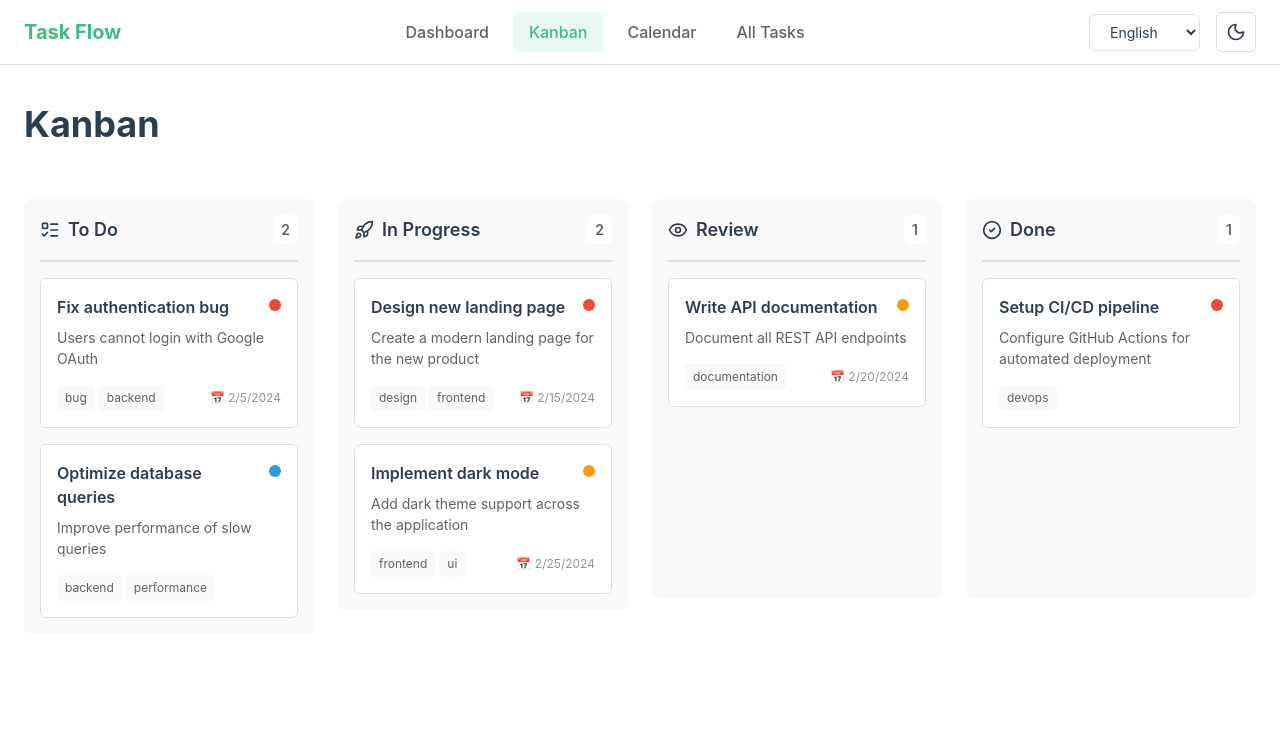
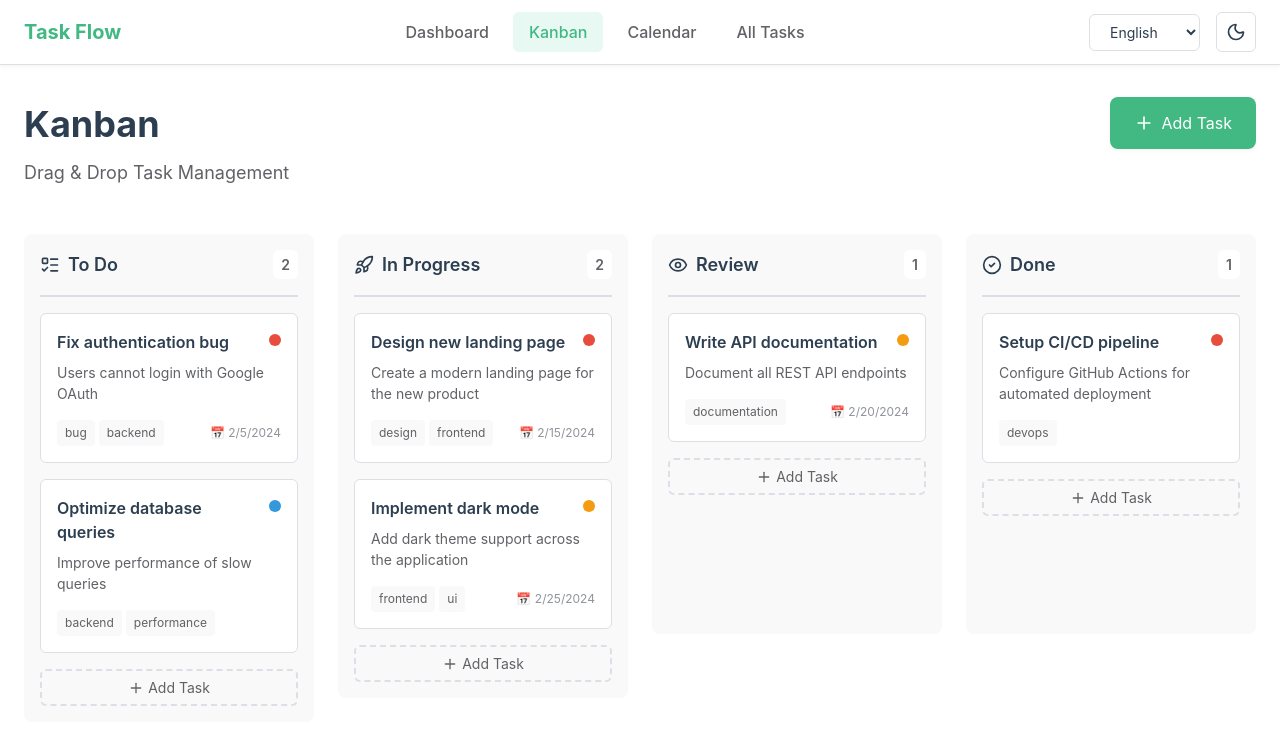
Before and after one commit to Arumyancev/task-flow, a Vue app: page /kanban in a window 1280 px wide. Shown: the top 744 px of the page. Built offline with nearby package versions, Linux system fonts and the light colour scheme; the HTML template or start-up script is replaced by a standard one.

Commit message:
add task

```diff
--- a/src/components/common/AppCard.vue
+++ b/src/components/common/AppCard.vue
@@ -15,7 +15,6 @@ withDefaults(defineProps<Props>(), {
 <template>
   <div class="card">
     <div v-if="title || icon" class="card-header">
-      <span v-if="icon" class="card-icon">{{ icon }}</span>
       <h3 v-if="title" class="card-title">{{ title }}</h3>
     </div>
     <div class="card-content">
--- a/src/components/tasks/TaskFormModal.vue
+++ b/src/components/tasks/TaskFormModal.vue
@@ -3,16 +3,24 @@ import { ref } from 'vue'
 import type { Task } from '@/types'
 import { TaskStatus, TaskPriority } from '@/types'
 import { useI18n } from 'vue-i18n'
+import AppIcon from '@/components/common/AppIcon.vue'
 
 interface Props {
   task?: Task
   modalId: string
 }
 
+// Тип для результата - либо полная задача (при редактировании), либо данные для создания
+type TaskFormResult = Omit<Task, 'id' | 'createdAt' | 'updatedAt'> & {
+  id?: string
+  createdAt?: Date
+  updatedAt?: Date
+}
+
 const props = defineProps<Props>()
 
 const emit = defineEmits<{
-  close: [result: Task]
+  close: [result: TaskFormResult]
   dismiss: [reason?: string]
 }>()
 
@@ -132,9 +140,11 @@ function handleCancel() {
     <!-- Actions -->
     <div class="form-actions">
       <button type="button" class="btn btn-secondary" @click="handleCancel">
+        <AppIcon name="X" :size="18" />
         {{ t('common.cancel') }}
       </button>
       <button type="submit" class="btn btn-primary">
+        <AppIcon :name="task ? 'Save' : 'Plus'" :size="18" />
         {{ task ? t('common.save') : t('common.create') }}
       </button>
     </div>
@@ -206,6 +216,9 @@ function handleCancel() {
 }
 
 .btn {
+  display: inline-flex;
+  align-items: center;
+  gap: var(--spacing-sm);
   padding: var(--spacing-sm) var(--spacing-lg);
   border: none;
   border-radius: var(--radius-md);
--- a/src/views/DashboardView.vue
+++ b/src/views/DashboardView.vue
@@ -58,7 +58,7 @@ async function openEditTaskModal(task: Task) {
     </div>
 
     <div class="dashboard-content">
-      <AppCard :title="t('stats.total')" icon="📊">
+      <AppCard :title="t('stats.total')">
         <TaskStats :stats="stats" />
       </AppCard>
     </div>
--- a/src/views/KanbanView.vue
+++ b/src/views/KanbanView.vue
@@ -1,14 +1,18 @@
 <script setup lang="ts">
 import { useTasksStore } from '@/stores/tasks'
 import { TaskStatus } from '@/types'
+import type { Task } from '@/types'
 import { storeToRefs } from 'pinia'
 import TaskCard from '@/components/common/TaskCard.vue'
+import TaskFormModal from '@/components/tasks/TaskFormModal.vue'
 import AppIcon from '@/components/common/AppIcon.vue'
 import { useI18n } from 'vue-i18n'
+import { useModal } from '@/composables/useModal'
 
 const tasksStore = useTasksStore()
 const { getTasksByStatus } = tasksStore
 const { t } = useI18n()
+const modal = useModal()
 
 const columns = [
   { status: TaskStatus.TODO, title: t('status.todo'), icon: 'ListTodo' },
@@ -16,12 +20,45 @@ const columns = [
   { status: TaskStatus.REVIEW, title: t('status.review'), icon: 'Eye' },
   { status: TaskStatus.DONE, title: t('status.done'), icon: 'CheckCircle2' },
 ]
+
+async function openAddTaskModal(defaultStatus?: TaskStatus) {
+  try {
+    const result = await modal.open<Task>(
+      TaskFormModal,
+      defaultStatus ? { task: { status: defaultStatus } as Partial<Task> } : {},
+      { title: t('task.addTask'), size: 'md' },
+    )
+    tasksStore.addTask(result)
+  } catch (error) {
+    // Modal dismissed
+  }
+}
+
+async function openEditTaskModal(task: Task) {
+  try {
+    const result = await modal.open<Task>(
+      TaskFormModal,
+      { task },
+      { title: t('task.editTask'), size: 'md' },
+    )
+    tasksStore.updateTask(task.id, result)
+  } catch (error) {
+    // Modal dismissed
+  }
+}
 </script>
 
 <template>
   <div class="kanban">
     <div class="kanban-header">
-      <h1>{{ t('nav.kanban') }}</h1>
+      <div>
+        <h1>{{ t('nav.kanban') }}</h1>
+        <p class="subtitle">Drag & Drop Task Management</p>
+      </div>
+      <button class="btn-add" @click="openAddTaskModal()">
+        <AppIcon name="Plus" :size="20" />
+        {{ t('task.addTask') }}
+      </button>
     </div>
 
     <div class="kanban-board">
@@ -38,10 +75,12 @@ const columns = [
             v-for="task in getTasksByStatus(column.status)"
             :key="task.id"
             :task="task"
+            @click="openEditTaskModal(task)"
           />
-          <div v-if="getTasksByStatus(column.status).length === 0" class="empty-column">
-            {{ t('common.noData') }}
-          </div>
+          <button class="add-task-btn" @click="openAddTaskModal(column.status)">
+            <AppIcon name="Plus" :size="16" />
+            {{ t('task.addTask') }}
+          </button>
         </div>
       </div>
     </div>
@@ -128,4 +167,71 @@ const columns = [
   color: var(--color-text-muted);
   font-size: var(--font-sm);
 }
+
+.kanban-header {
+  margin-bottom: var(--spacing-2xl);
+  display: flex;
+  justify-content: space-between;
+  align-items: flex-start;
+  gap: var(--spacing-lg);
+  flex-wrap: wrap;
+}
+
+.kanban-header h1 {
+  font-size: var(--font-4xl);
+  font-weight: 700;
+  color: var(--color-text);
+  margin: 0 0 var(--spacing-sm) 0;
+}
+
+.subtitle {
+  font-size: var(--font-lg);
+  color: var(--color-text-secondary);
+  margin: 0;
+}
+
+.btn-add {
+  display: flex;
+  align-items: center;
+  gap: var(--spacing-sm);
+  padding: var(--spacing-md) var(--spacing-lg);
+  background-color: var(--color-primary);
+  color: white;
+  border: none;
+  border-radius: var(--radius-lg);
+  font-size: var(--font-md);
+  font-weight: var(--font-semibold);
+  cursor: pointer;
+  transition: all var(--transition-fast);
+  box-shadow: var(--shadow-sm);
+}
+
+.btn-add:hover {
+  background-color: var(--color-primary-hover);
+  transform: translateY(-2px);
+  box-shadow: var(--shadow-md);
+}
+
+.add-task-btn {
+  display: flex;
+  align-items: center;
+  justify-content: center;
+  gap: var(--spacing-xs);
+  width: 100%;
+  padding: var(--spacing-sm);
+  background-color: transparent;
+  color: var(--color-text-secondary);
+  border: 2px dashed var(--color-border);
+  border-radius: var(--radius-md);
+  font-size: var(--font-sm);
+  font-weight: var(--font-medium);
+  cursor: pointer;
+  transition: all var(--transition-fast);
+}
+
+.add-task-btn:hover {
+  background-color: var(--color-background-soft);
+  border-color: var(--color-primary);
+  color: var(--color-primary);
+}
 </style>
--- a/src/views/TasksView.vue
+++ b/src/views/TasksView.vue
@@ -3,13 +3,17 @@ import { ref, computed } from 'vue'
 import { useTasksStore } from '@/stores/tasks'
 import { storeToRefs } from 'pinia'
 import TaskCard from '@/components/common/TaskCard.vue'
+import TaskFormModal from '@/components/tasks/TaskFormModal.vue'
 import AppIcon from '@/components/common/AppIcon.vue'
 import { useI18n } from 'vue-i18n'
+import { useModal } from '@/composables/useModal'
 import { TaskStatus, TaskPriority } from '@/types'
+import type { Task } from '@/types'
 
 const tasksStore = useTasksStore()
 const { tasks } = storeToRefs(tasksStore)
 const { t } = useI18n()
+const modal = useModal()
 
 const searchQuery = ref('')
 const selectedStatus = ref<TaskStatus | 'all'>('all')
@@ -29,13 +33,41 @@ const filteredTasks = computed(() => {
     return matchesSearch && matchesStatus && matchesPriority
   })
 })
+
+async function openAddTaskModal() {
+  try {
+    const result = await modal.open<Task>(TaskFormModal, {}, { title: t('task.addTask') })
+    tasksStore.addTask(result)
+  } catch (error) {
+    // Modal dismissed
+  }
+}
+
+async function openEditTaskModal(task: Task) {
+  try {
+    const result = await modal.open<Task>(
+      TaskFormModal,
+      { task },
+      { title: t('task.editTask') },
+    )
+    tasksStore.updateTask(task.id, result)
+  } catch (error) {
+    // Modal dismissed
+  }
+}
 </script>
 
 <template>
   <div class="tasks">
     <div class="tasks-header">
-      <h1>{{ t('nav.tasks') }}</h1>
-      <p class="subtitle">All Tasks - {{ filteredTasks.length }} of {{ tasks.length }}</p>
+      <div>
+        <h1>{{ t('nav.tasks') }}</h1>
+        <p class="subtitle">All Tasks - {{ filteredTasks.length }} of {{ tasks.length }}</p>
+      </div>
+      <button class="btn-add" @click="openAddTaskModal">
+        <AppIcon name="Plus" :size="20" />
+        {{ t('task.addTask') }}
+      </button>
     </div>
 
     <div class="filters">
@@ -70,7 +102,12 @@ const filteredTasks = computed(() => {
     </div>
 
     <div class="tasks-list">
-      <TaskCard v-for="task in filteredTasks" :key="task.id" :task="task" />
+      <TaskCard
+        v-for="task in filteredTasks"
+        :key="task.id"
+        :task="task"
+        @click="openEditTaskModal(task)"
+      />
       <div v-if="filteredTasks.length === 0" class="empty-state">
         <div class="empty-icon">
           <AppIcon name="Search" :size="64" stroke-width="1.5" />
@@ -88,6 +125,11 @@ const filteredTasks = computed(() => {
 
 .tasks-header {
   margin-bottom: var(--spacing-2xl);
+  display: flex;
+  justify-content: space-between;
+  align-items: flex-start;
+  gap: var(--spacing-lg);
+  flex-wrap: wrap;
 }
 
 .tasks-header h1 {
@@ -163,4 +205,26 @@ const filteredTasks = computed(() => {
   margin: 0;
   font-size: var(--font-lg);
 }
+
+.btn-add {
+  display: flex;
+  align-items: center;
+  gap: var(--spacing-sm);
+  padding: var(--spacing-md) var(--spacing-lg);
+  background-color: var(--color-primary);
+  color: white;
+  border: none;
+  border-radius: var(--radius-lg);
+  font-size: var(--font-md);
+  font-weight: var(--font-semibold);
+  cursor: pointer;
+  transition: all var(--transition-fast);
+  box-shadow: var(--shadow-sm);
+}
+
+.btn-add:hover {
+  background-color: var(--color-primary-hover);
+  transform: translateY(-2px);
+  box-shadow: var(--shadow-md);
+}
 </style>
```
